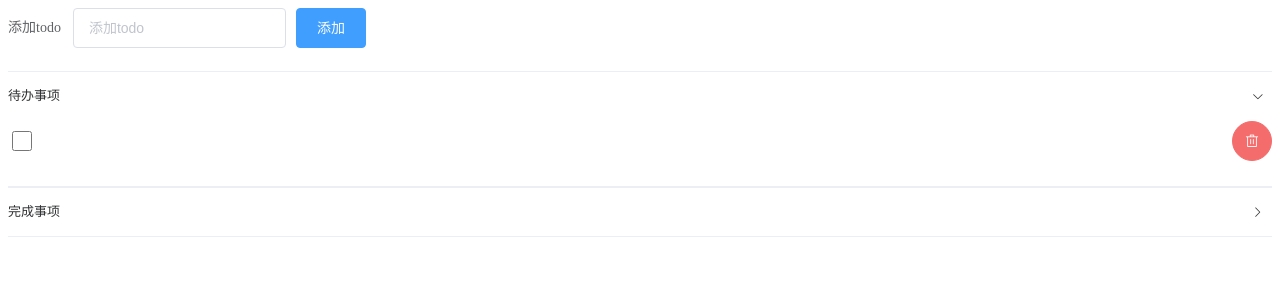
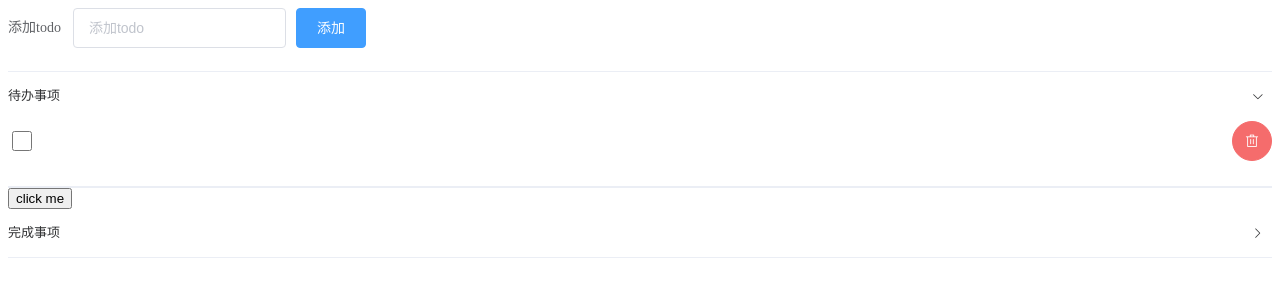
Before and after one commit to mozhenghong/todoList, a Vue app: page / in a window 1280 px wide. Shown: the top 300 px of the page. Built offline with nearby package versions, Linux system fonts and the light colour scheme.

Commit message:
feat(complete): add data

```diff
--- a/src/views/complete.vue
+++ b/src/views/complete.vue
@@ -1,5 +1,6 @@
 <template>
   <el-collapse v-model="activeNames" @change="handleChange">
+      <button @click="changeData">click me</button>
     <el-collapse-item title="完成事项" name="xxx">
       <div v-for='content in completeEventList' v-bind:key='content.content' class="complete">
         <input type="checkbox" class="checkbox">
@@ -16,6 +17,7 @@ export default {
   data() {
     return {
       activeNames: ["rrr"],
+      // 记住：所有的 UI 都是 根据数据进行改变，当你的数据更改的时候，你的 UI 将会进行改变
       completeEventList: [
         {
           content: "content"
@@ -30,6 +32,12 @@ export default {
   methods: {
     remove(){
 
+    },
+    handleChange() {},
+    changeData() {
+        this.completeEventList.push({
+            content: 'I am additional data'
+        });
     }
   }
 };
```
